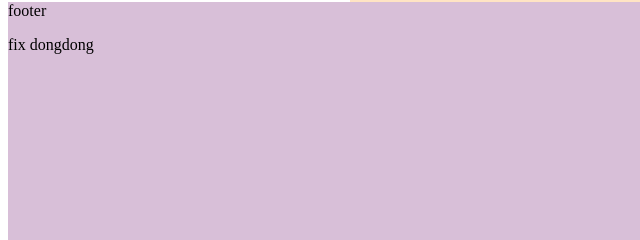
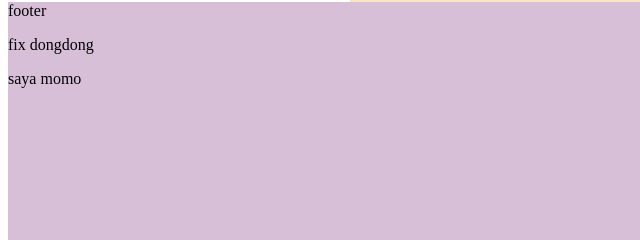
Before and after one commit to uknow1229/zozotown, a plain HTML site: page index.html in a window 1280 px wide. Shown: the part 5135-5375 px from the top of the page, 0-640 px from the left. Drawn offline with Linux system fonts and the light colour scheme.

Commit message:
fix footer

```diff
--- a/index.html
+++ b/index.html
@@ -318,6 +318,7 @@
                 <!-- footer -->
                 <div class="footer">footer
                     <p>fix dongdong</p>
+                    <p>saya momo</p>
                 </div>
             </div>
         </div>
```
